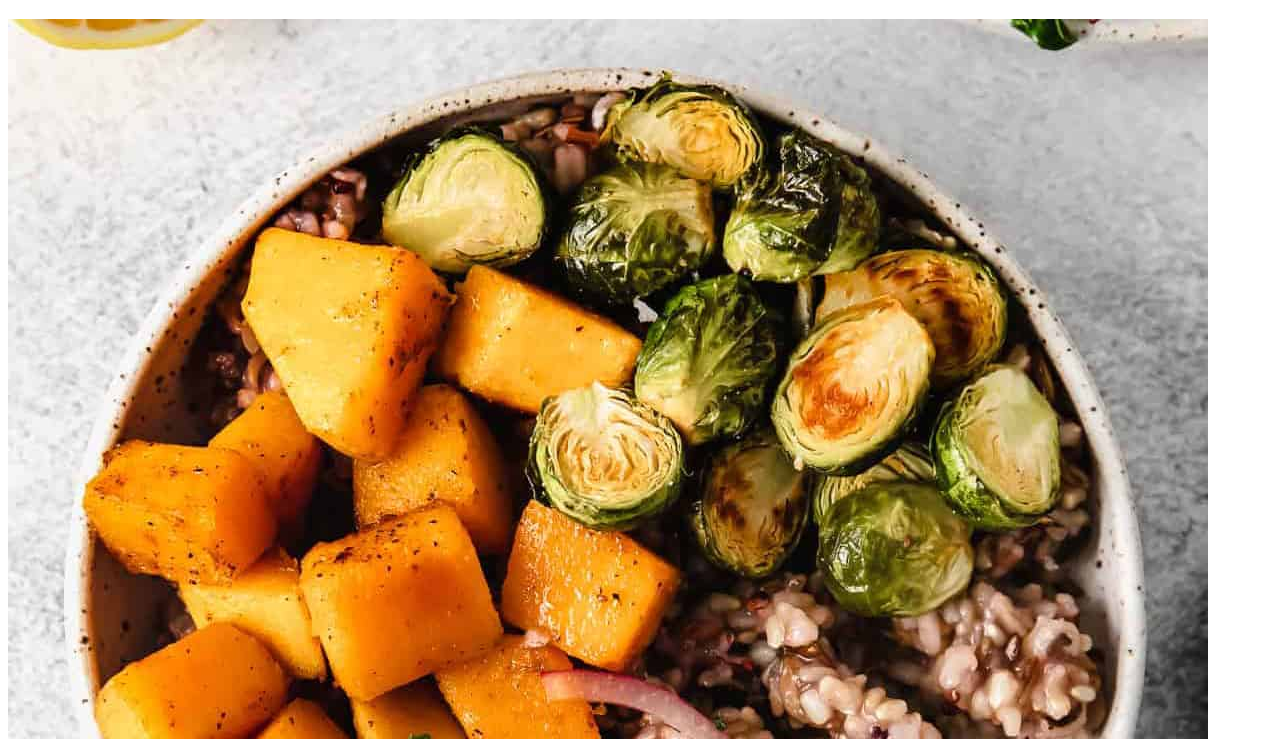
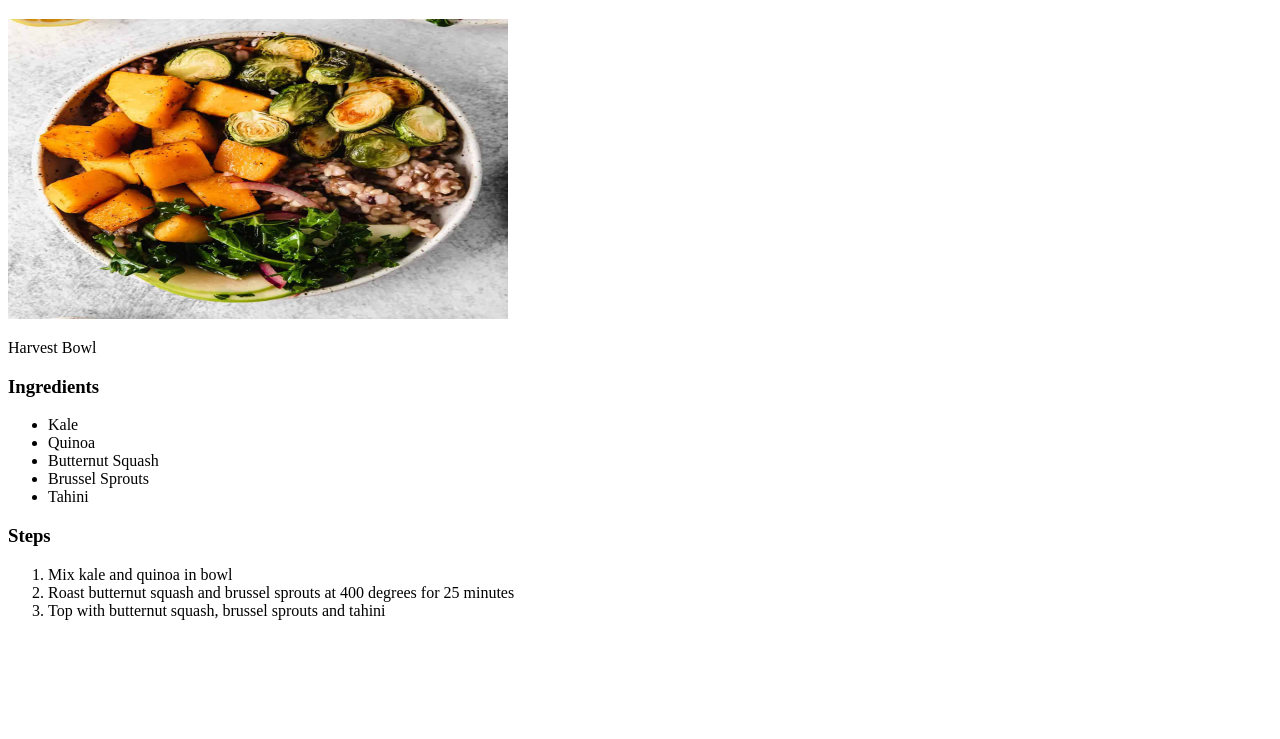
Before and after one commit to kylerobertchandler/odin-recipes, a plain HTML site: page recipes/harvestbowl.html in a window 1280 px wide. Shown: the part 61-800 px from the top of the page. Drawn offline with Linux system fonts and the light colour scheme.

Commit message:
Fix harvest bowl image sizing

```diff
--- a/recipes/harvestbowl.html
+++ b/recipes/harvestbowl.html
@@ -6,7 +6,7 @@
     </head>
     <body>
         <h1>Harvest Bowls</h1>
-        <img src="../images/harvestbowl.jpeg" alt="Harvest bowl with vegetables">
+        <img src="../images/harvestbowl.jpeg" alt="Harvest bowl with vegetables" width="500" height="300">
         <p>Harvest Bowl</p>
         <h3>Ingredients</h3>
         <ul>
```
